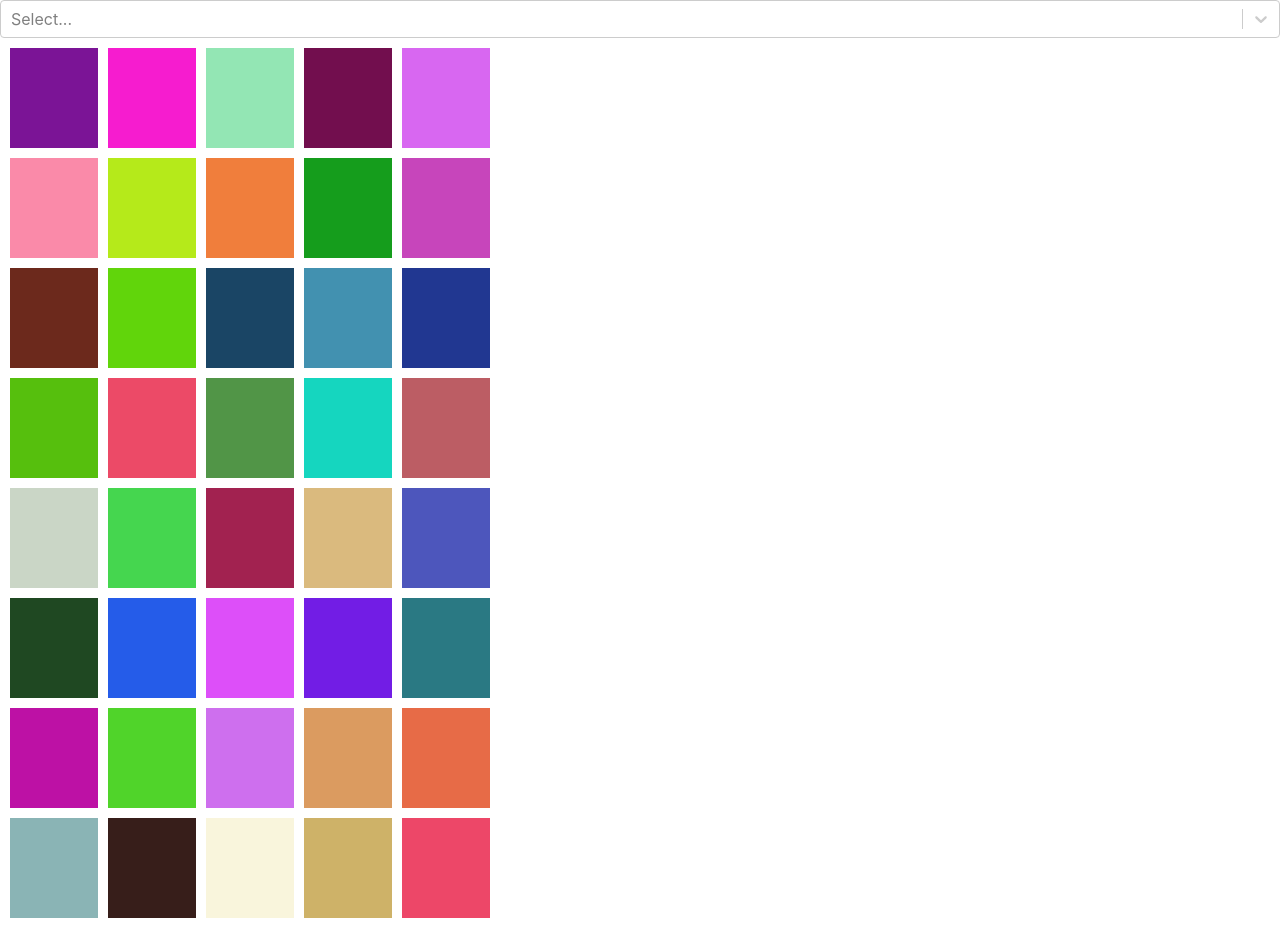
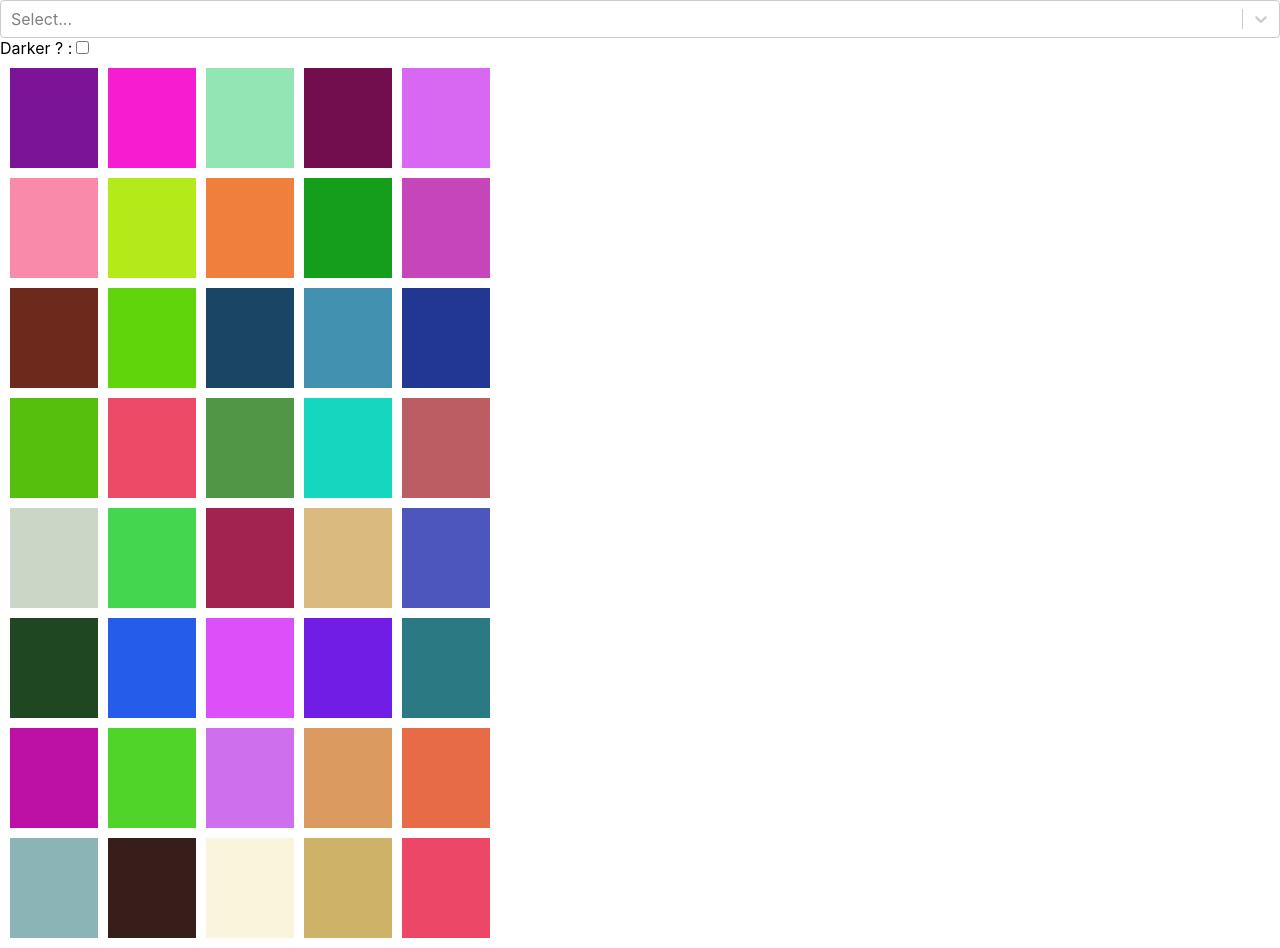
Before and after one commit to Syafiqq/r4dm, a React (Create React App) app: page / in a window 1280 px wide. Built offline with nearby package versions, Linux system fonts and the light colour scheme.

Commit message:
add darker

```diff
--- a/src/HelloMessage.tsx
+++ b/src/HelloMessage.tsx
@@ -19,7 +19,7 @@ export default class Counter extends React.Component {
         selectedColors: Array<string>(),
         selectedOption: null,
         allowSelect:Boolean,
-        saturation: Boolean
+        saturation: false
     };
 
     constructor({props}: { props: any }) {
@@ -41,28 +41,64 @@ export default class Counter extends React.Component {
             selectedOption: selectedOption,
             allowSelect: true,
         }));
-        this.handleFilter(selectedOption)
+        this.handleFilterColor(selectedOption, this.state.saturation)
     };
 
-    handleFilter = (selectedOption: any) => {
-            this.handleFilterColor(selectedOption)
+    handleSaturationChange = (event: any) => {
+        const target = event.target;
+        const value = target.type === 'checkbox' ? target.checked : target.value;
+        this.setState(state => ({
+            saturation: value,
+        }));
+        this.handleFilterColor(this.state.selectedOption, value)
+
     };
 
-    handleFilterColor = (selectedOption: any) => {
+    handleFilterColor = (selectedOption: any, saturation : any) => {
         const option = selectedOption;
-        if(option == null) return;
 
         let select: string[] = [];
+        if(selectedOption != null) {
+
+            this.state.colors.map((value, index) => {
+                let {r, g, b} = this.hexToRgb(value);
+                let {h, s, l} = this.rgbToHsl(r, g, b);
                 const {min: min1} = option;
                 const min = min1;
                 const {max: max1} = option;
                 const max = max1;
+                if (h > min && h < max) {
+                    if (saturation != null) {
+                        if(saturation === true) {
+                            if(l < 50)
+                                select.push(value)
+                        }
+                        else
+                            select.push(value)
+                    }
+                    else {
+                        select.push(value);
+                    }
+                }
+            })
+        }
+        else {
             this.state.colors.map((value, index) => {
                 let {r, g, b} = this.hexToRgb(value);
                 let {h, s, l} = this.rgbToHsl(r, g, b);
-            if(h > min && h < max)
+                if (saturation != null) {
+                    if(saturation === true) {
+                        if(l < 50)
                             select.push(value)
+                    }
+                    else
+                        select.push(value)
+                }
+                else {
+                    select.push(value);
+                }
             })
+        }
 
         this.setState(state => ({
             selectedColors: select
@@ -145,6 +181,14 @@ export default class Counter extends React.Component {
                   onChange={this.handleChange}
                   options={options}
                 />
+              <label>
+                  Darker ? :
+                  <input
+                      name="isGoing"
+                      type="checkbox"
+                      checked={this.state.saturation}
+                      onChange={this.handleSaturationChange} />
+              </label>
               <GridLayout className="layout" cols={col} rowHeight={100} width={500}>
                   {this.state.selectedColors.map((value, index) => {
                       cr = Math.floor( index / col);
```
Lines whose indentation alone changed are shown as unchanged.
